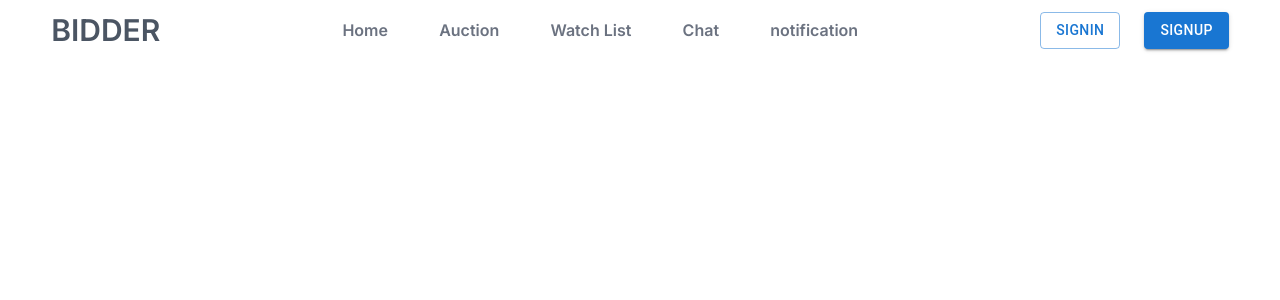
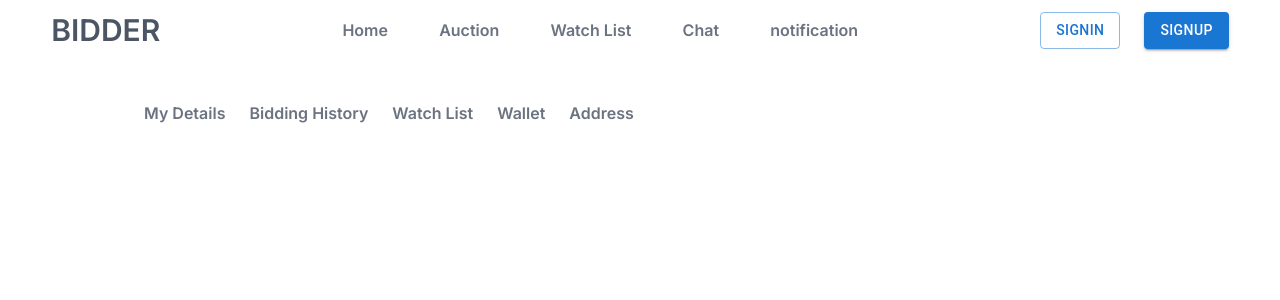
Before and after one commit to HunaisAshraf/Bidder-Auction, a Next.js app in the folder client/: page /profile in a window 1280 px wide. Shown: the top 300 px of the page. Built offline with nearby package versions, Linux system fonts and the light colour scheme; no server answers.

Commit message:
profile layout completed

```diff
--- /dev/null
+++ b/client/src/app/profile/address/page.tsx
@@ -0,0 +1,7 @@
+import React from 'react'
+
+export default function Address() {
+  return (
+    <div>Address</div>
+  )
+}
--- /dev/null
+++ b/client/src/app/profile/bidding-history/page.tsx
@@ -0,0 +1,7 @@
+import React from 'react'
+
+export default function BiddingHistory() {
+  return (
+    <div>BiddingHistory</div>
+  )
+}
--- /dev/null
+++ b/client/src/app/profile/details/page.tsx
@@ -0,0 +1,3 @@
+export default function Details() {
+  return <div>details page</div>;
+}
--- /dev/null
+++ b/client/src/app/profile/layout.tsx
@@ -0,0 +1,15 @@
+import ProfileComponent from "@/components/ProfileComponent";
+import React, { ReactNode } from "react";
+
+export default function ProfileLayout({
+  children,
+}: {
+  children: React.ReactNode;
+}) {
+  return (
+    <div className="mx-36">
+      <ProfileComponent />
+      <div>{children}</div>
+    </div>
+  );
+}
--- /dev/null
+++ b/client/src/app/profile/not-found.tsx
@@ -0,0 +1,7 @@
+import React from 'react'
+
+export default function NotFound() {
+  return (
+    <div>sdfafasdf</div>
+  )
+}
--- a/client/src/app/profile/page.tsx
+++ b/client/src/app/profile/page.tsx
@@ -3,21 +3,24 @@
 import { useAppSelector } from "@/lib/store/hooks";
 
 export default function Profile() {
-  // const user = useAppSelector((state) => state.users.user);
-
+  const user = useAppSelector((state) => state.users.user);
   return (
     <div className="p-5">
-      <div className="flex items-center gap-3">
-        {/* <img
+      {/* <div className="flex items-center gap-3">
+        <img
           src={user?.profilePicture}
           alt={user?.name}
           className="rounded-full"
-        /> */}
-        {/* <p className="text-2xl font-semibold">{user?.name}</p> */}
+        />
+        <p className="text-2xl font-semibold">{user?.name}</p>
       </div>
       <div>
-
-      </div>
+        <ul>
+            <li>asdf</li>
+            <li>asdf</li>
+            <li>asfd</li>
+        </ul>
+      </div> */}
     </div>
   );
 }
--- /dev/null
+++ b/client/src/app/profile/wallet/page.tsx
@@ -0,0 +1,7 @@
+import React from 'react'
+
+export default function Wallet() {
+  return (
+    <div>Wallet</div>
+  )
+}
--- /dev/null
+++ b/client/src/app/profile/watchlist/page.tsx
@@ -0,0 +1,5 @@
+import React from "react";
+
+export default function WatchList() {
+  return <div>WatchList</div>;
+}
--- a/client/src/components/Header.tsx
+++ b/client/src/components/Header.tsx
@@ -37,9 +37,7 @@ export default function Header() {
 
   const handleLogout = async () => {
     try {
-      const { data } = await axiosInstance.get("/logout");
-
-      console.log(data);
+      const { data } = await axiosInstance.get("/api/auth/logout");
 
       if (data.success) {
         localStorage.removeItem("auth");
@@ -51,8 +49,9 @@ export default function Header() {
     }
   };
 
-  useLayoutEffect(() => {
+  useEffect(() => {
     const user = localStorage.getItem("auth");
+
     if (!user && session?.user) {
       localStorage.setItem("auth", JSON.stringify(session.user));
       dispatch(login(session.user));
--- /dev/null
+++ b/client/src/components/ProfileComponent.tsx
@@ -0,0 +1,53 @@
+"use client";
+
+import { useAppSelector } from "@/lib/store/hooks";
+import Link from "next/link";
+import { usePathname } from "next/navigation";
+
+const links = [
+  { title: "My Details", href: "/profile/details" },
+  { title: "Bidding History", href: "/profile/bidding-history" },
+  { title: "Watch List", href: "/profile/watchlist" },
+  { title: "Wallet", href: "/profile/wallet" },
+  { title: "Address", href: "/profile/address" },
+];
+
+export default function ProfileComponent() {
+  const user = useAppSelector((state) => state.users.user);
+  const pathname = usePathname();
+
+  return (
+    <div className="">
+      <div className="flex items-center gap-3">
+        <img
+          src={user?.profilePicture}
+          alt={user?.name}
+          className="rounded-full"
+        />
+        <p className="text-2xl font-semibold">{user?.name}</p>
+      </div>
+      <div className="my-10">
+        <ul className="flex items-center gap-6">
+          {links.map((l) => {
+            const isActive = pathname === l.href ? true : false;
+            return (
+              <li key={l.title}>
+                <Link
+                  key={l.title}
+                  className={
+                    isActive
+                      ? "text-blue-600 font-semibold"
+                      : "text-gray-500 font-semibold"
+                  }
+                  href={l.href}
+                >
+                  {l.title}
+                </Link>
+              </li>
+            );
+          })}
+        </ul>
+      </div>
+    </div>
+  );
+}
```
Also changed, not shown: 1 other file (tests, documents, lock files or other folders).
